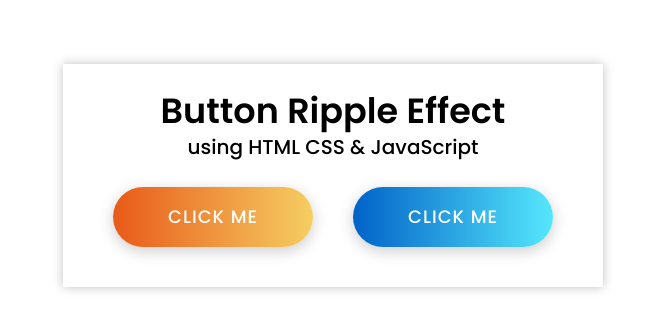
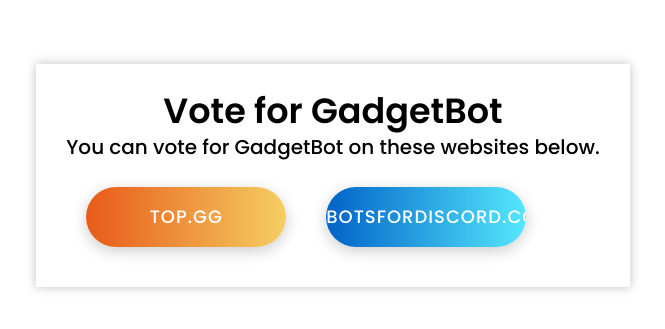
Before and after one commit to JediThePro/gadgetbot-vote, a plain HTML site: page index.html in a window 1280 px wide. Shown: the part 225-554 px from the top of the page, without its empty margins (307-972 px from the left). Drawn offline with Linux system fonts and the light colour scheme.

Commit message:
Update index.html

```diff
--- a/index.html
+++ b/index.html
@@ -1,5 +1,4 @@
 <!DOCTYPE html>
-<!-- Created By CodingNepal -->
 <html lang="en" dir="ltr">
   <head>
     <meta charset="utf-8">
@@ -10,12 +9,12 @@
   <body>
     <div class="wrapper">
       <div class="text">
-Button Ripple Effect</div>
+Vote for GadgetBot</div>
 <p>
-using HTML CSS & JavaScript</p>
+You can vote for GadgetBot on these websites below.</p>
 <div class="btns">
-        <a href="#">Click me</a>
-        <a href="#">Click me</a>
+        <a href="https://top.gg/bot/761529220517855263/vote">top.gg</a>
+        <a href="https://botsfordiscord.com/bot/761529220517855263/vote">botsfordiscord.com</a>
       </div>
 </div>
 <script>
```
